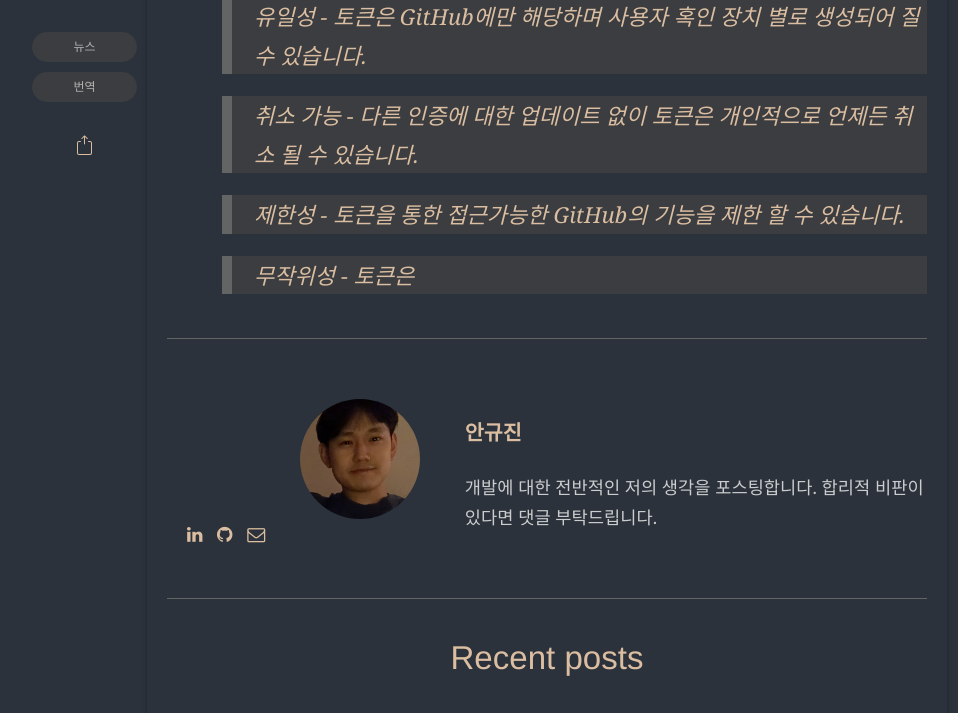
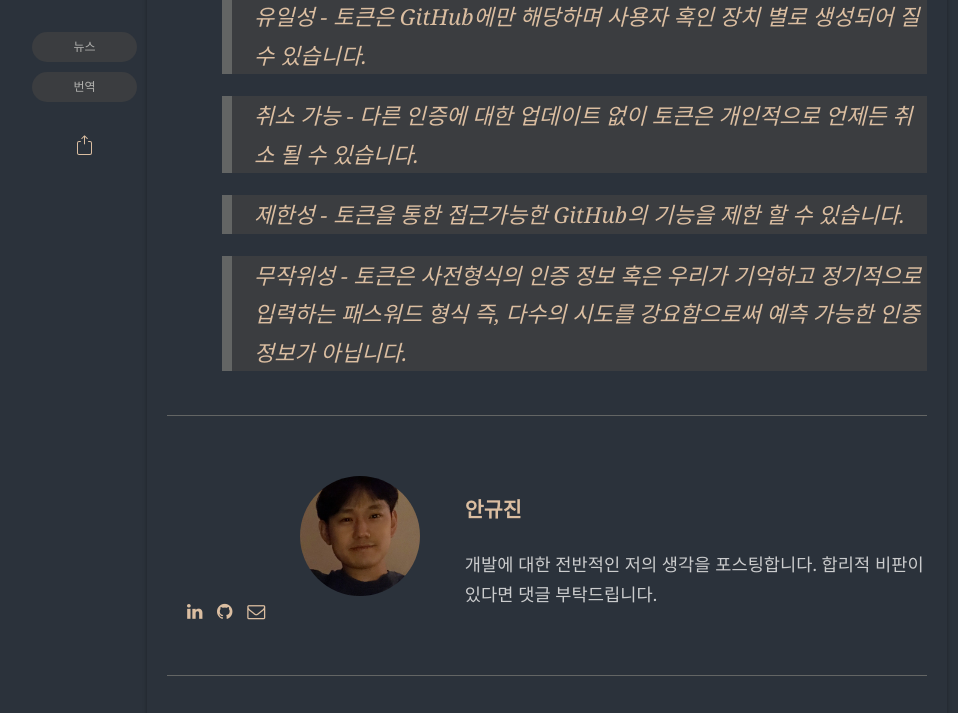
Before and after one commit to GyujinAn/gyujinan.github.io, a Jekyll site: the page built from _posts/2021-08-18-github-news.md, in a window 1280 px wide and 900 px high, scrolled down 3219 px, cut to the strip 0-713 px from the top of the window. Shown: the whole strip, without its empty margins (93-1051 px from the left). Built offline with Jekyll 4.4.1, drawn with Linux system fonts in a browser that asks for light colours; some web fonts are replaced; comment, search, counter and statistics services are not loaded.

Commit message:
update _posts/2021-08-18-github-news.md

```diff
--- a/_posts/2021-08-18-news.md
+++ b/_posts/2021-08-18-github-news.md
@@ -54,4 +54,4 @@ description: ""
 
 > 제한성 - 토큰을 통한 접근가능한 GitHub의 기능을 제한 할 수 있습니다.
 
-> 무작위성 - 토큰은
+> 무작위성 - 토큰은 사전형식의 인증 정보 혹은 우리가 기억하고 정기적으로 입력하는 패스워드 형식 즉, 다수의 시도를 강요함으로써 예측 가능한 인증 정보가 아닙니다.
```
Also changed, not shown: other parts of _posts/2021-08-18-github-news.md (+1 -1 lines), backup/2021-01-25-single-neuron-perceptron.markdown (renamed from _posts/2021-01-25-single-neuron-perceptron.markdown), backup/20210125/Learning_1000_points_per_iteration.jpg (renamed from assets/img/posts/20210125/Learning_1000_points_per_iteration.jpg), backup/20210125/Perceptron.jpg (renamed from assets/img/posts/20210125/Perceptron.jpg), backup/20210125/Perceptron.png (renamed from assets/img/posts/20210125/Perceptron.png), 1 other file.
